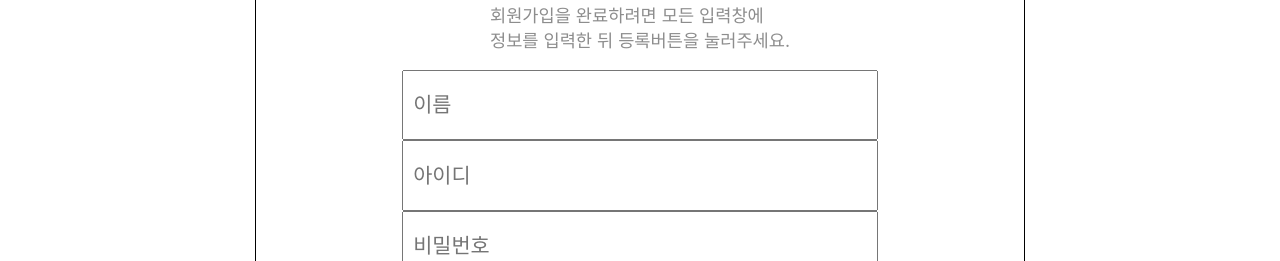
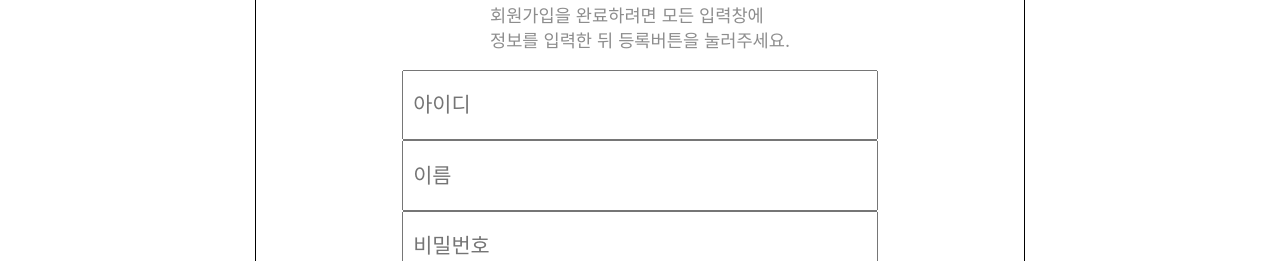
Before and after one commit to SciPort/sciport_archive_frontend, a React (Create React App) app: page /register in a window 1280 px wide. Shown: the part 270-531 px from the top of the page. Built offline with nearby package versions, Linux system fonts and the light colour scheme.

Commit message:
Create::create create lecture page

```diff
--- a/src/App.js
+++ b/src/App.js
@@ -5,6 +5,7 @@ import Header from "./components/common/header";
 import Main from "./pages/main";
 import Register from "./pages/register/index";
 import Detail from "./pages/detail/index";
+import CreateLec from "./pages/createLec/index";
 import { atom, RecoilRoot } from "recoil";
 export const closeState = atom({
   key: "close",
@@ -37,6 +38,7 @@ function App() {
           <Route exact path="/register" element={<Register />} />
           <Route exact path="/" element={<Main />} />
           <Route exact path="/detail" element={<Detail />} />
+          <Route exact path="/createLec" element={<CreateLec />} />
         </Routes>
       </RecoilRoot>
     </>
--- /dev/null
+++ b/src/pages/createLec/index.js
@@ -0,0 +1,7 @@
+import React from "react";
+
+const index = () => {
+  return <div>index</div>;
+};
+
+export default index;
--- a/src/pages/register/index.js
+++ b/src/pages/register/index.js
@@ -4,7 +4,7 @@ import * as S from "./style";
 
 const Index = () => {
   const [registerData, setRegisterData] = useState({
-    name: "",
+    id: "",
     nickname: "",
     password: "",
     passwordCheck: "",
@@ -34,10 +34,10 @@ const Index = () => {
         <S.RegisterForm onSubmit={RegisterFunc}>
           <input
             onChange={(e) => {
-              setRegisterData({ ...registerData, name: e.target.value });
+              setRegisterData({ ...registerData, id: e.target.value });
               console.log(registerData.name);
             }}
-            placeholder="이름"
+            placeholder="아이디"
             type="text"
           />
           <input
@@ -45,7 +45,7 @@ const Index = () => {
               setRegisterData({ ...registerData, nickname: e.target.value });
               console.log(registerData.nickname);
             }}
-            placeholder="아이디"
+            placeholder="이름"
             type="text"
           />
           <input
```
Also changed, not shown: src/pages/createLec/style.js (added).
